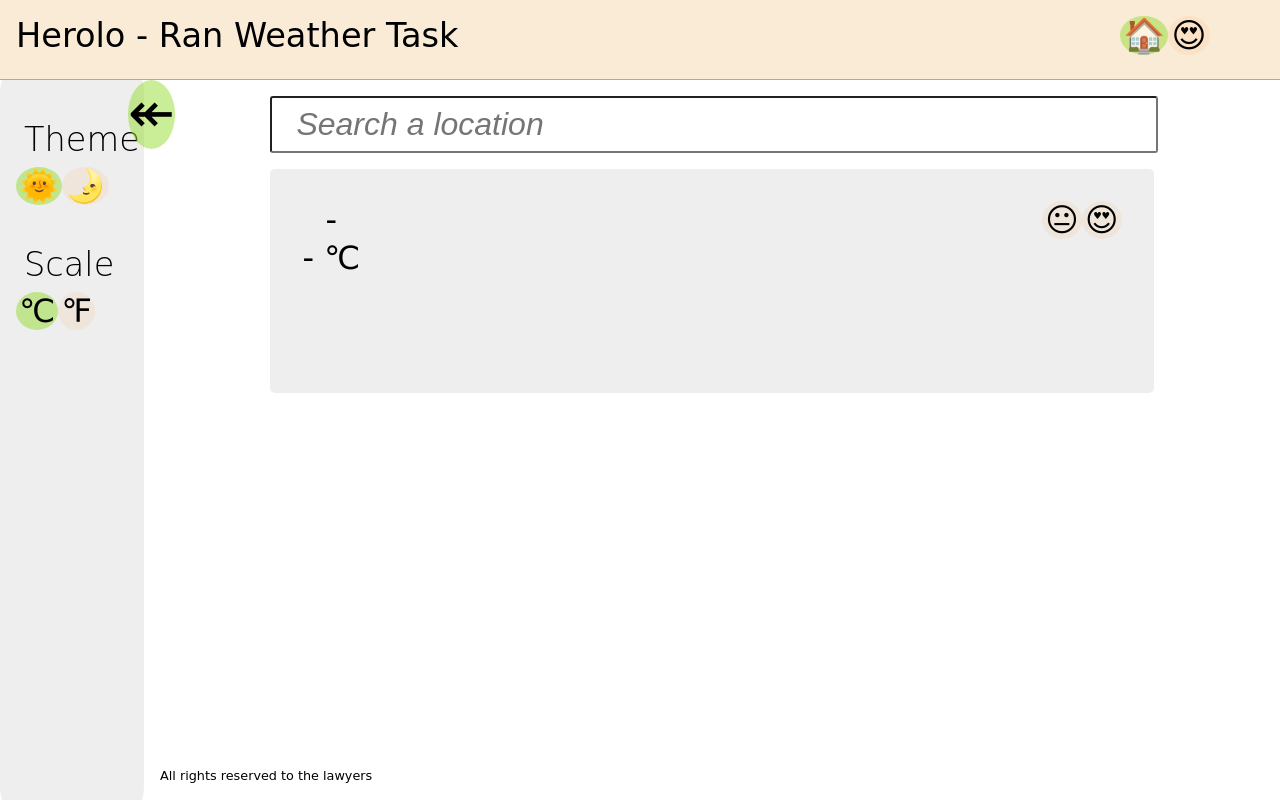
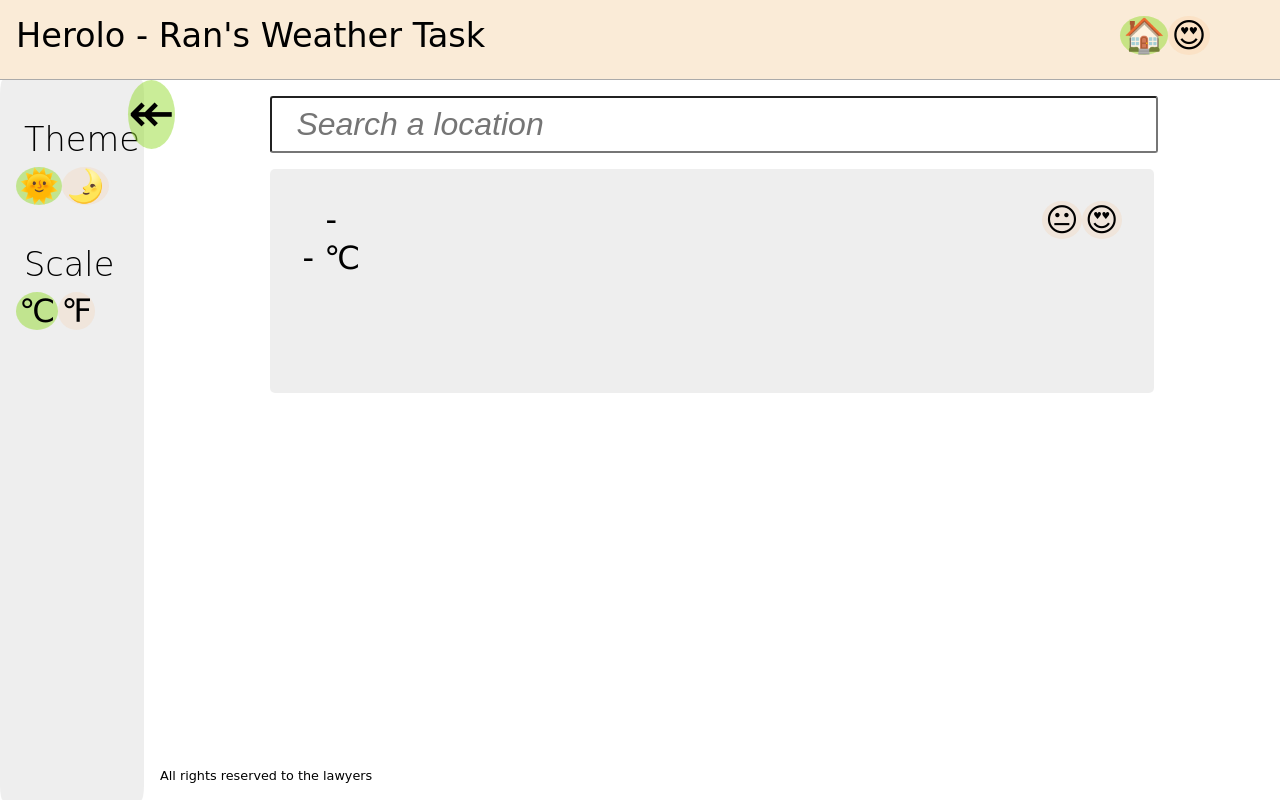
Before and after one commit to msho/ran-shaltiel-23-4-2020, a plain HTML site: page pages/index.html in a window 1280 px wide. Drawn offline with Linux system fonts and the light colour scheme.

Commit message:
grammer issues :|

```diff
--- a/pages/index.html
+++ b/pages/index.html
@@ -28,7 +28,7 @@
         </div>
         <!-- /.menu -->
 
-        <div class="header header-label">Herolo - Ran Weather Task</div>
+        <div class="header header-label">Herolo - Ran&apos;s Weather Task</div>
 
         <div class="header header-nav">
             <div class="create-toggle" data-name="nav" data-vals='{"home": "🏠", "fav": "😍"}'></div>
```
Also changed, not shown: 1 other file.
